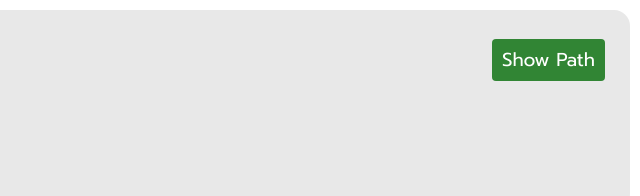
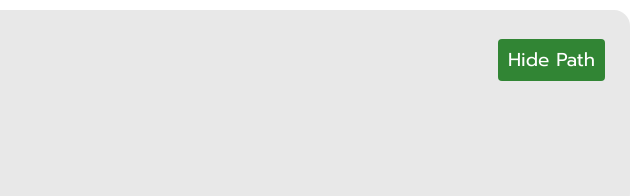
Before and after one commit to sirget/PizzaStateMachine, a plain HTML site: page index.html in a window 1280 px wide. Shown: the part 690-886 px from the top of the page, 640-1280 px from the left. Drawn offline with nearby package versions, Linux system fonts and the light colour scheme; some packages are replaced by stand-ins of ours; a script that the page names is missing; a web font is replaced by a local one.

Commit message:
change toggle path

```diff
--- a/index.html
+++ b/index.html
@@ -51,7 +51,7 @@
     <div class="input">
       <h3 style="display: flex; justify-content: space-between">
         Input:<button onclick="toggleShowPath()" class="showPath" id="showPath">
-          Show Path
+          Hide Path
         </button>
       </h3>
       <div>
--- a/myGoJS.js
+++ b/myGoJS.js
@@ -728,13 +728,13 @@ function toggleShowPath() {
   if (toggleOpacity == 1)
   {
     toggleOpacity = 0;
-    document.getElementById("showPath").innerHTML = "Show Path";
+    document.getElementById("showPath").innerHTML = "Hide Path";
 
   }
   else
   {
     toggleOpacity = 1;
-    document.getElementById("showPath").innerHTML = "Hide Path";
+    document.getElementById("showPath").innerHTML = "Show Path";
   }
   _toggleShowPath();
 }
```
